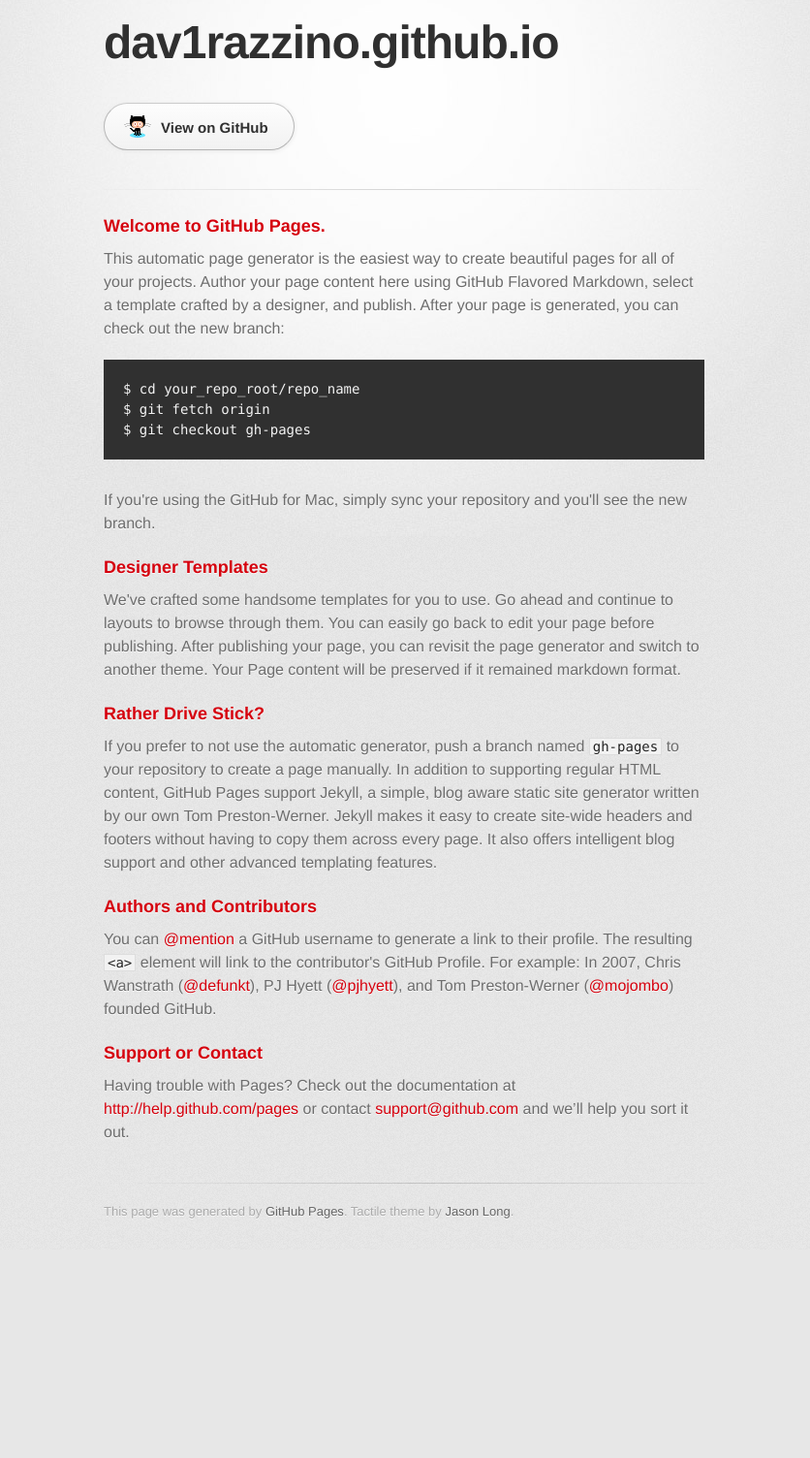
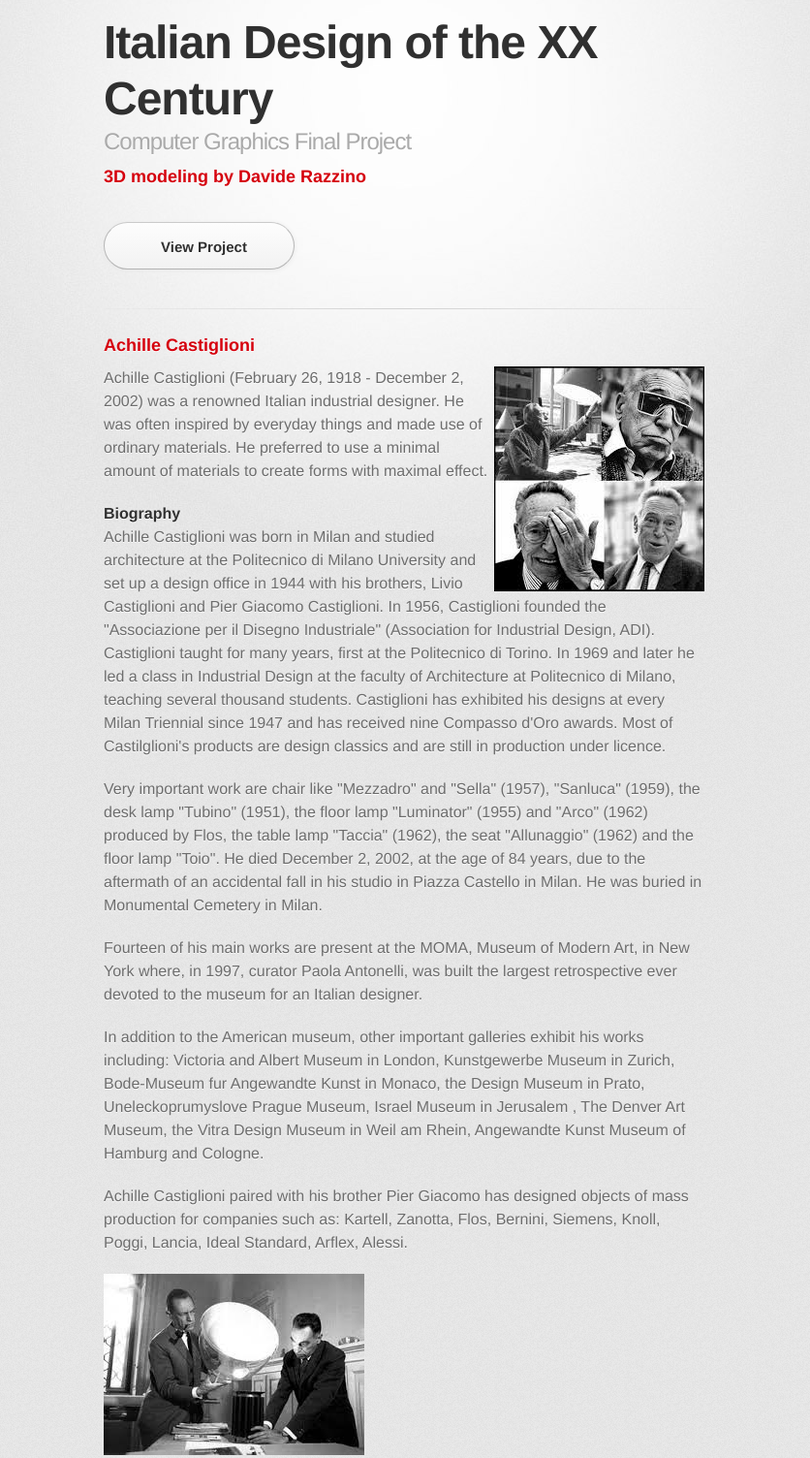
Before and after one commit to dav1razzino/dav1razzino.github.io, a plain HTML site: page index.html in a window 1280 px wide. Shown: the part 20-1524 px from the top of the page at 97% size, without its empty margins (223-1059 px from the left). Before the commit the page ends 1309 px from the top, so only its background shows below. Drawn offline with Linux system fonts and the light colour scheme; files whose address does not match are found by name; a web font is replaced by a local one.

Commit message:
final project castiglioni

```diff
--- a/index.html
+++ b/index.html
@@ -10,7 +10,7 @@
     <!--[if lt IE 9]>
     <script src="//html5shiv.googlecode.com/svn/trunk/html5.js"></script>
     <![endif]-->
-    <title>dav1razzino.github.io by dav1razzino</title>
+    <title>Italian Design of the XX Century</title>
   </head>
 
   <body>
@@ -18,21 +18,41 @@
       <div class="inner">
 
         <header>
-          <h1>dav1razzino.github.io</h1>
-          <h2></h2>
+          <h1>Italian Design of the XX Century</h1>
+          <h2>Computer Graphics Final Project</h2>
+          <h3>3D modeling by Davide Razzino</h3>
         </header>
 
         <section id="downloads" class="clearfix">
-          <a href="https://github.com/dav1razzino" id="view-on-github" class="button"><span>View on GitHub</span></a>
+          <a href="https://github.com/cvdlab-cg/404693/tree/master/final-project" id="view-project" class="button"><span>View Project</span></a>
         </section>
 
         <hr>
 
         <section id="main_content">
-          <h3>
-<a name="welcome-to-github-pages" class="anchor" href="#welcome-to-github-pages"><span class="octicon octicon-link"></span></a>Welcome to GitHub Pages.</h3>
+          <h3>Achille Castiglioni</h3>
 
-<p>This automatic page generator is the easiest way to create beautiful pages for all of your projects. Author your page content here using GitHub Flavored Markdown, select a template crafted by a designer, and publish. After your page is generated, you can check out the new branch:</p>
+      <IMG SRC="/home/davide/git/dav1razzino.github.io/images/acastiglioni.jpg" ALIGN="RIGHT"  VSPACE="10" HSPACE="20">
+
+<p>Achille Castiglioni (February 26, 1918 - December 2, 2002) was a renowned Italian industrial designer. He was often inspired by everyday things and made use of ordinary materials. He preferred to use a minimal amount of materials to create forms with maximal effect.</p>
+<p></p>
+          <h4> Biography </h4>
+
+<p>Achille Castiglioni was born in Milan and studied architecture at the Politecnico di Milano University and set up a design office in 1944 with his brothers, Livio Castiglioni and Pier Giacomo Castiglioni. In 1956, Castiglioni founded the "Associazione per il Disegno Industriale" (Association for Industrial Design, ADI).
+Castiglioni taught for many years, first at the Politecnico di Torino. In 1969 and later he led a class in Industrial Design at the faculty of Architecture at Politecnico di Milano, teaching several thousand students.
+Castiglioni has exhibited his designs at every Milan Triennial since 1947 and has received nine Compasso d'Oro awards. Most of Castilglioni's products are design classics and are still in production under licence.  </p>
+<p>
+Very important work are chair like "Mezzadro" and "Sella" (1957), "Sanluca" (1959), the desk lamp "Tubino" (1951), the floor lamp "Luminator" (1955) and "Arco" (1962) produced by Flos, the table lamp "Taccia" (1962), the seat "Allunaggio" (1962) and the floor lamp "Toio".
+He died December 2, 2002, at the age of 84 years, due to the aftermath of an accidental fall in his studio in Piazza Castello in Milan. He was buried in Monumental Cemetery in Milan.</p>
+<p>
+Fourteen of his main works are present at the MOMA, Museum of Modern Art, in New York where, in 1997, curator Paola Antonelli, was built the largest retrospective ever devoted to the museum for an Italian designer.</p>
+<p>
+In addition to the American museum, other important galleries exhibit his works including: Victoria and Albert Museum in London, Kunstgewerbe Museum in Zurich, Bode-Museum fur Angewandte Kunst in Monaco, the Design Museum in Prato, Uneleckoprumyslove Prague Museum, Israel Museum in Jerusalem , The Denver Art Museum, the Vitra Design Museum in Weil am Rhein, Angewandte Kunst Museum of Hamburg and Cologne.</p>
+<p>
+Achille Castiglioni paired with his brother Pier Giacomo has designed objects of mass production for companies such as: Kartell, Zanotta, Flos, Bernini, Siemens, Knoll, Poggi, Lancia, Ideal Standard, Arflex, Alessi.
+</p>
+      <IMG SRC="/home/davide/git/dav1razzino.github.io/images/castiglioni-studio.jpg" BORDER="10">
+
 
 <pre><code>$ cd your_repo_root/repo_name
 $ git fetch origin
```
Also changed, not shown: images/acastiglioni.jpg (added), images/castiglioni-studio.jpg (added).
